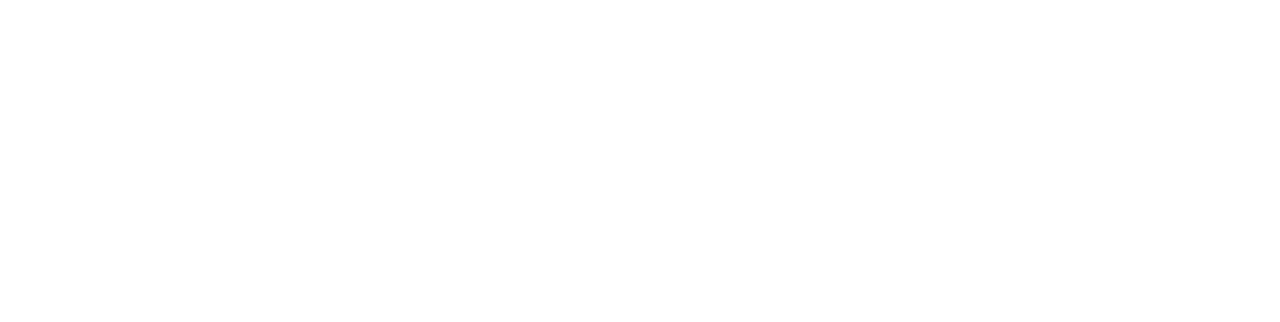
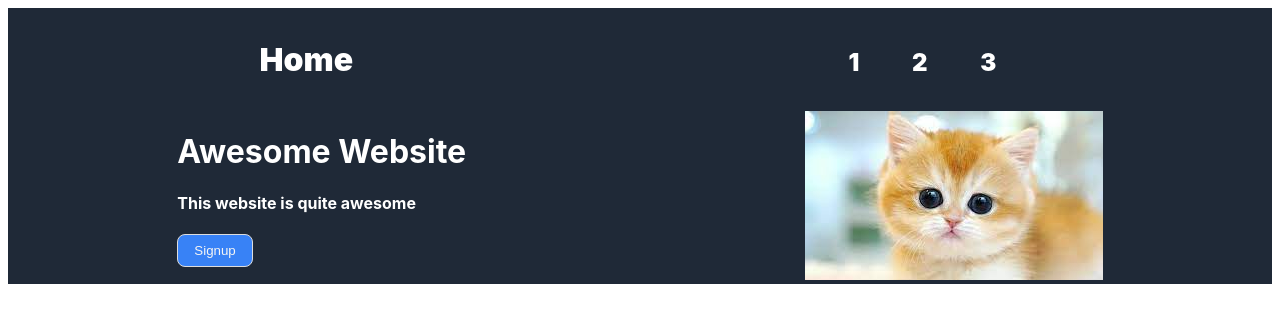
Before and after one commit to SamyDz7/Landing-Page, a plain HTML site: page index.html in a window 1280 px wide. Drawn offline with Linux system fonts and the light colour scheme.

Commit message:
ADD header and Hero

```diff
--- a/index.html
+++ b/index.html
@@ -4,11 +4,30 @@
     <meta charset="UTF-8">
     <meta http-equiv="X-UA-Compatible" content="IE=edge">
     <meta name="viewport" content="width=device-width, initial-scale=1.0">
-    <title>Document</title>
+    <link rel="stylesheet" href="style.css">
+    <title>Landing Page</title>
 </head>
 <body>
-    <div class="header"></div>
-    <div class="hero"></div>
+    <div class="header">
+        <div class="leftheader">
+            <p>Home</p>
+        </div>
+        <div class="rightheader">
+            <a href="google.com"> 1 </a>
+            <a href="google.com"> 2 </a>
+            <a href="google.com"> 3 </a>
+        </div>
+    </div>
+    <div class="hero">
+        <div class="heroleft">
+          <h1>Awesome Website</h1>
+          <h4>This website is quite awesome</h4>
+          <button class="signup"> Signup</button>
+        </div>
+        <div class="heroright">
+            <img src="./images/download.jpeg">
+        </div>
+    </div>
     <div class="info"></div>
     <div class="caps"></div>
     <div class="signup"></div>
--- /dev/null
+++ b/style.css
@@ -0,0 +1,43 @@
+body{
+    font-family: -apple-system, BlinkMacSystemFont, 'Segoe UI', Roboto, Oxygen, Ubuntu, Cantarell, 'Open Sans', 'Helvetica Neue', sans-serif;
+
+    display: flex;
+    flex-direction: column;
+
+}
+.header{
+    background-color: #1f2937;
+    display: flex;
+    justify-content: space-around;
+    align-items: center;
+    padding: 0 16px;
+    font-size: 32px;
+    font-weight: 900;
+}
+a{
+    color: white;
+    text-decoration: none;
+    font-size: 24px;
+    padding: 24px;
+}
+.hero{
+    background-color: #1f2937;
+
+    display: flex;
+    justify-content: space-around;
+
+
+}
+h1 ,h4 ,p{
+    color: white;
+
+
+}
+button{
+    background: #3882F6;
+    border: 1px solid #ddd;
+    color: whitesmoke;
+    padding: 8px 16px;
+    border-radius: 8px;
+
+}
```
Also changed, not shown: images/download.jpeg (added).
